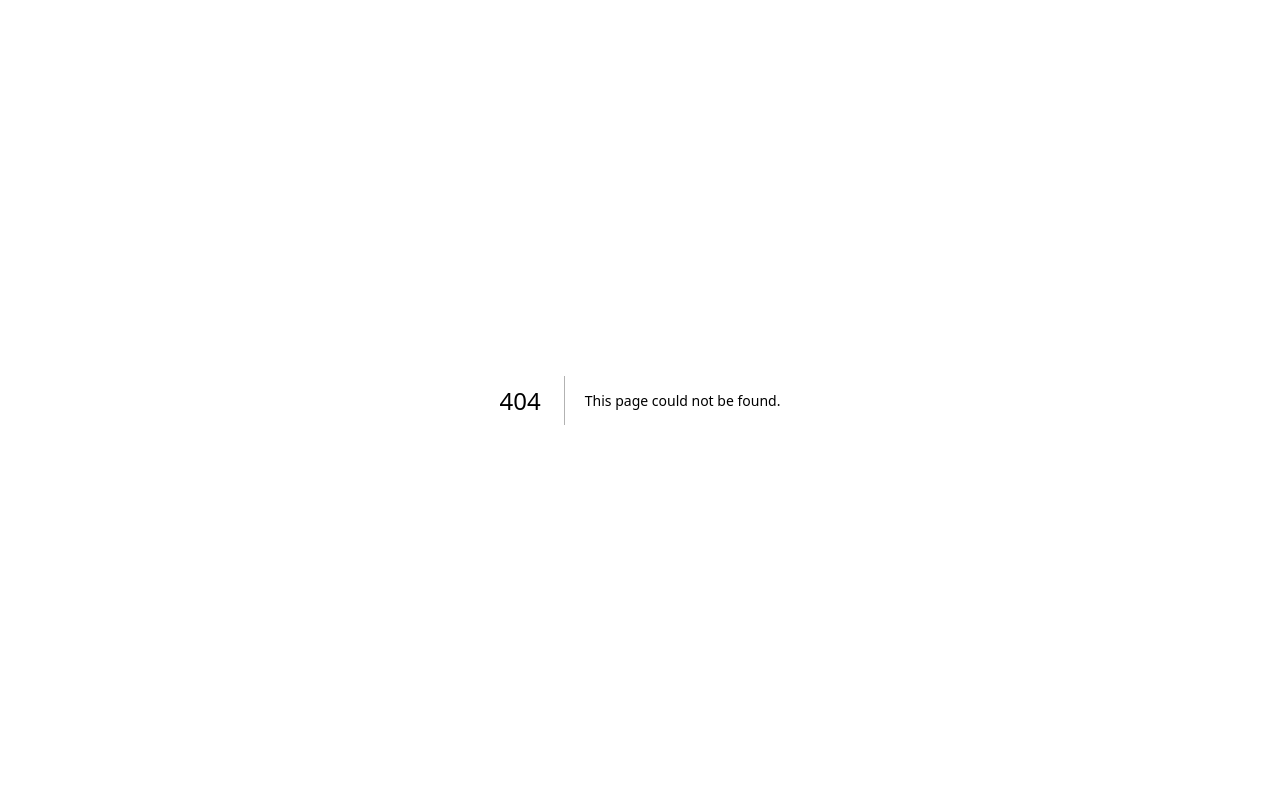
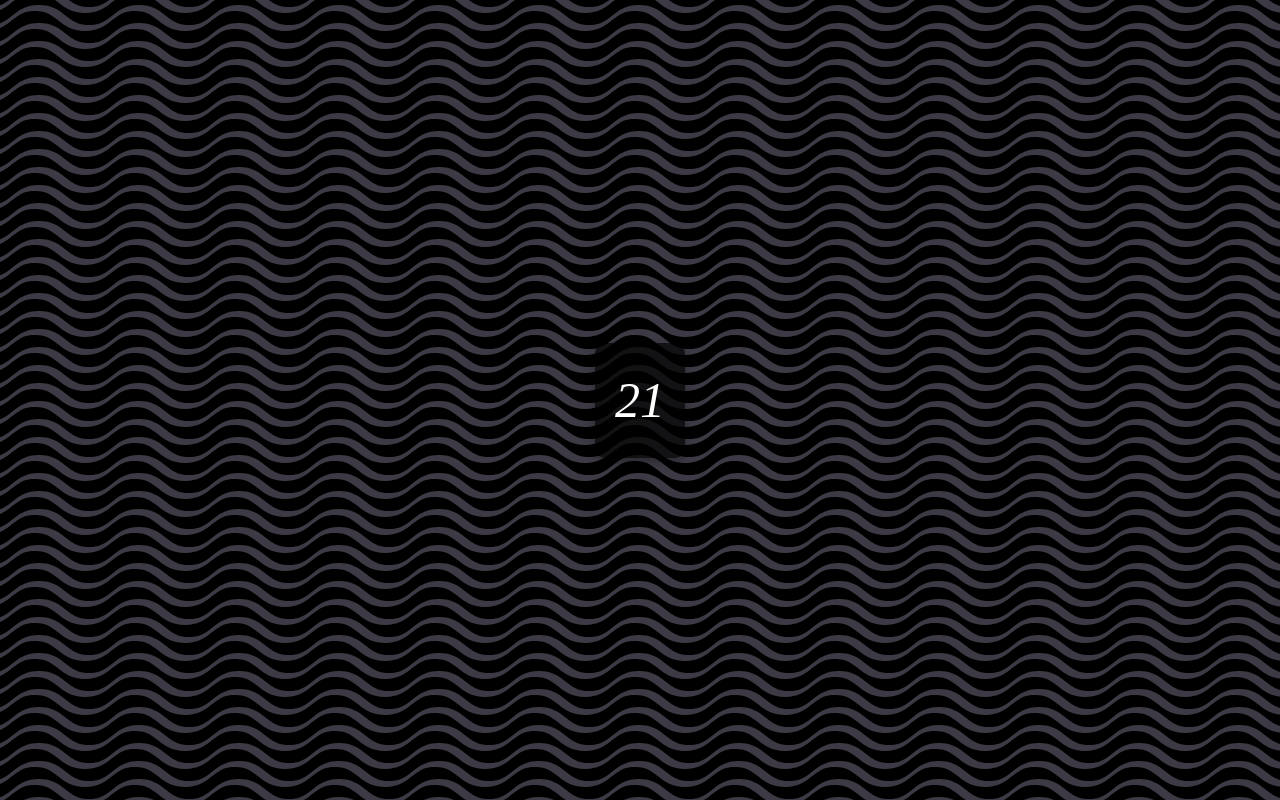
Before and after one commit to Bruhun/learnreact, a Next.js app: page /21 in a window 1280 px wide. Before the commit this address had no page. Built offline with nearby package versions, Linux system fonts and the light colour scheme.

Commit message:
testing if screwups

```diff
--- /dev/null
+++ b/src/app/21/page.tsx
@@ -0,0 +1,45 @@
+"use client"
+import { useEffect, useState } from "react";
+
+export default function Page21() {
+  const [number, setNumber] = useState(21);
+
+  useEffect(() => {
+    const interval = setInterval(() => {
+      setNumber(prev => prev * 2);
+    }, 10000); // 10 seconds
+    if (number > 2000) {
+      setNumber(21);
+    }
+    return () => clearInterval(interval);
+  }, []);
+
+  return (
+    <div style={{
+      color: "white",
+      display: "flex",
+      flexDirection: "column",
+      height: "100vh",
+      alignItems: "center",
+      gap: "1.5rem",
+      justifyContent: "center"
+    }}>
+      <div style={{
+        backgroundColor: "rgba(0, 0, 0, 0.7)",
+        padding: "20px",
+        borderRadius: "10px",
+        boxShadow: "0 4px 8px rgba(0, 0, 0, 0.3)",
+        maxWidth: "580px",
+        margin: "0 auto"
+      }}>
+        <h1 style={{
+          fontSize: "50px",
+          fontStyle: "italic",
+          fontFamily: "Bastligen"
+        }}>
+          <center>{number}</center>
+        </h1>
+      </div>
+    </div>
+  );
+}
```
